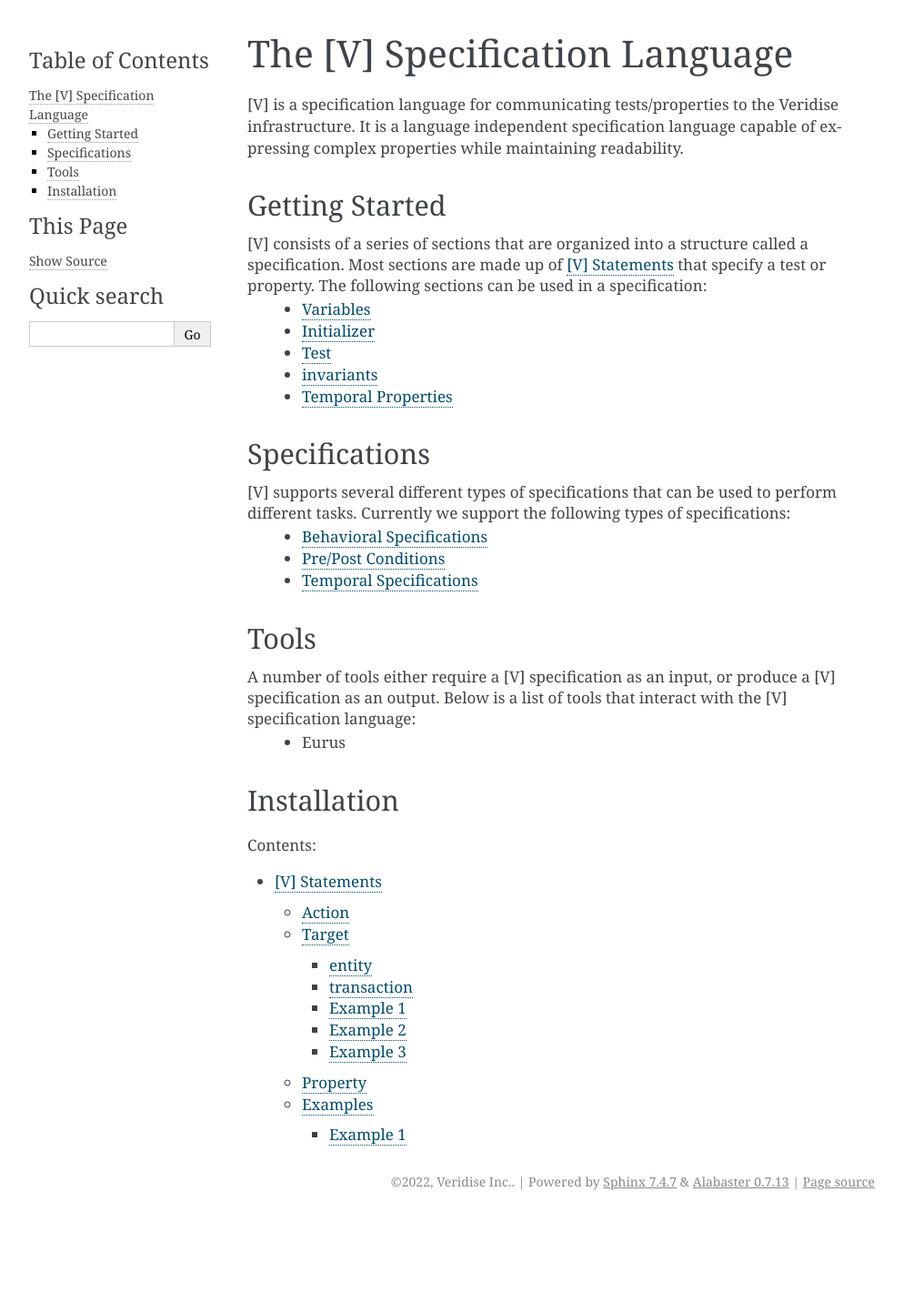
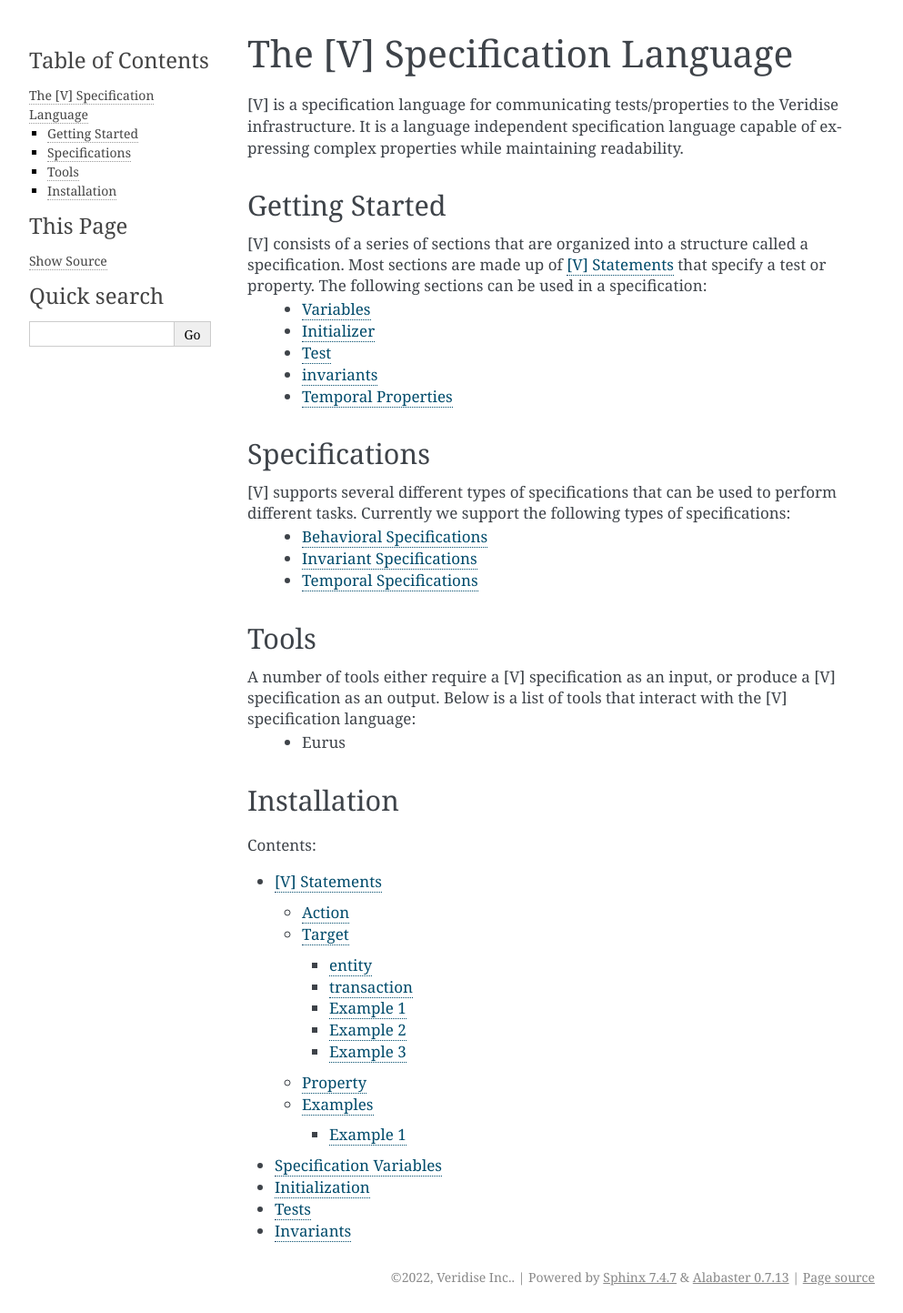
Before and after one commit to Veridise/V, a Sphinx documentation site: the page built from docs/index.rst, in a window 1280 px wide. Shown: the whole page at 91% size, without its empty margins (148-1141 px from the left). Built offline with Sphinx 7.4.7, drawn with Linux system fonts in a browser that asks for light colours; before the commit the page ends 1338 px from its top, so only the background shows below that.

Commit message:
Adding pages for new documentation and adding [V] grammar

```diff
--- a/docs/index.rst
+++ b/docs/index.rst
@@ -8,18 +8,18 @@ Getting Started
 ===============
 
 [V] consists of a series of sections that are organized into a structure called a specification. Most sections are made up of :doc:`[V] Statements<statements>` that specify a test or property. The following sections can be used in a specification:
- * :doc:`Variables <statements>`
- * :doc:`Initializer <statements>`
- * :doc:`Test <statements>`
- * :doc:`invariants <statements>`
- * :doc:`Temporal Properties <statements>`
+ * :doc:`Variables <vars>`
+ * :doc:`Initializer <init>`
+ * :doc:`Test <test>`
+ * :doc:`invariants <invariant>`
+ * :doc:`Temporal Properties <index>`
 
 Specifications
 ==============
 
 [V] supports several different types of specifications that can be used to perform different tasks. Currently we support the following types of specifications:
  * :doc:`Behavioral Specifications <statements>`
- * :doc:`Pre/Post Conditions<statements>`
+ * :doc:`Invariant Specifications<statements>`
  * :doc:`Temporal Specifications<statements>`
 
 Tools
@@ -38,3 +38,7 @@ Installation
    :caption: Contents:
 
    statements
+   vars
+   init
+   test
+   invariant
--- /dev/null
+++ b/docs/init.rst
@@ -0,0 +1,2 @@
+Initialization
+==============
--- /dev/null
+++ b/docs/invariant.rst
@@ -0,0 +1,2 @@
+Invariants
+==========
--- /dev/null
+++ b/docs/test.rst
@@ -0,0 +1,2 @@
+Tests
+=====
--- /dev/null
+++ b/docs/vars.rst
@@ -0,0 +1,2 @@
+Specification Variables
+=======================
```
Also changed, not shown: 1 other file.
